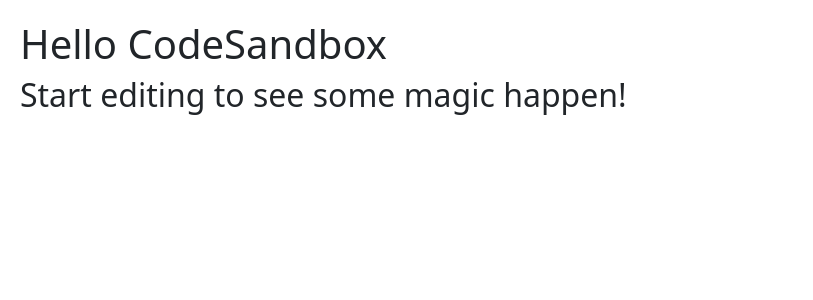
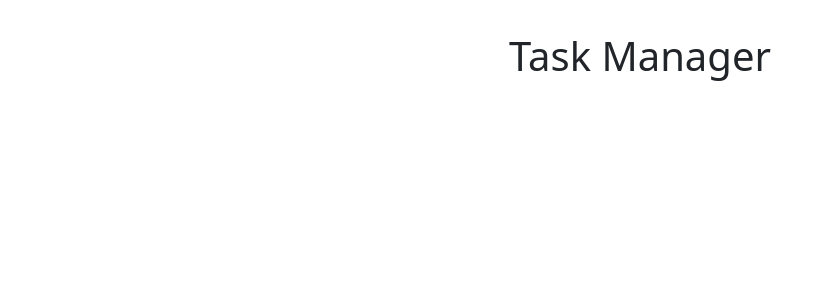
Before and after one commit to Weistin917/task-manager, a React (Create React App) app: page / in a window 1280 px wide. Shown: the top 300 px of the page, without its empty margins (0-813 px from the left). Built offline with nearby package versions, Linux system fonts and the light colour scheme.

Commit message:
2nd commit. Added mockup of the app's structure.

```diff
--- a/src/App.css
+++ b/src/App.css
@@ -1,3 +1,6 @@
 :root {
-  padding: 20px;
+  max-width: 1280px;
+  margin: 0 auto;
+  padding: 2rem;
+  text-align: center;
 }
--- a/src/App.js
+++ b/src/App.js
@@ -1,12 +1,18 @@
 import "bootstrap/dist/css/bootstrap.min.css";
 import { useState } from "react";
 import "./App.css";
+import { Stack } from "react-bootstrap";
 
 export default function App() {
   return (
-    <div className="App">
-      <h1>Hello CodeSandbox</h1>
-      <h2>Start editing to see some magic happen!</h2>
-    </div>
+    <>
+      <div className="App">
+        <h1>Task Manager</h1>
+      </div>
+      <Stack gap={2}>
+        {/* Task adder */
+        /* Task viewer */}
+      </Stack>
+    </>
   );
 }
--- a/src/components/Components.js
+++ /dev/null
@@ -1 +0,0 @@
-import "bootstrap/dist/css/bootstrap.min.css";
```
Also changed, not shown: src/components/Adder.js (added, +18 -0 lines), src/components/Viewer.js (added, +12 -0 lines).
